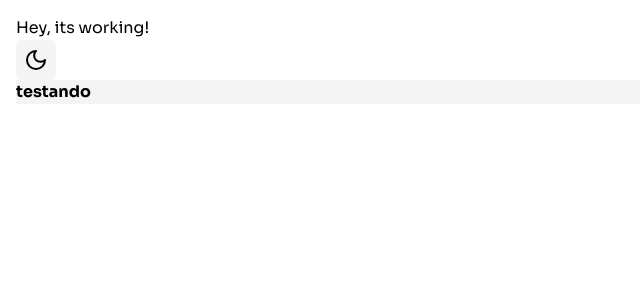
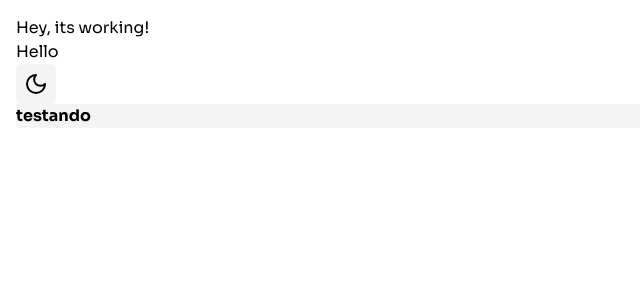
Before and after one commit to markinascimento/shirts-shop, a Next.js app: page / in a window 1280 px wide. Shown: the top 300 px of the page, without its empty margins (0-640 px from the left). Built offline with nearby package versions, Linux system fonts and the light colour scheme.

Commit message:
refactor: change file names

```diff
--- a/src/app/(home)/page.tsx
+++ b/src/app/(home)/page.tsx
@@ -1,4 +1,4 @@
-import { ModeToggle } from "@/components/mode-toggle";
+import { ModeToggle } from "../../components/ModeToggle";
 
 export default function Home() {
   return (
--- a/src/components/mode-toggle.tsx
+++ b/src/components/ModeToggle.tsx
@@ -1,6 +1,6 @@
 "use client";
 
-import { Sun, Moon } from "lucide-react";
+import { Moon, Sun } from "lucide-react";
 import { useTheme } from "next-themes";
 
 export function ModeToggle() {
@@ -8,6 +8,7 @@ export function ModeToggle() {
 
   return (
     <div>
+      <h1> Hello </h1>
       <button
         type="button"
         onClick={() => setTheme(theme === "dark" ? "light" : "dark")}
```
